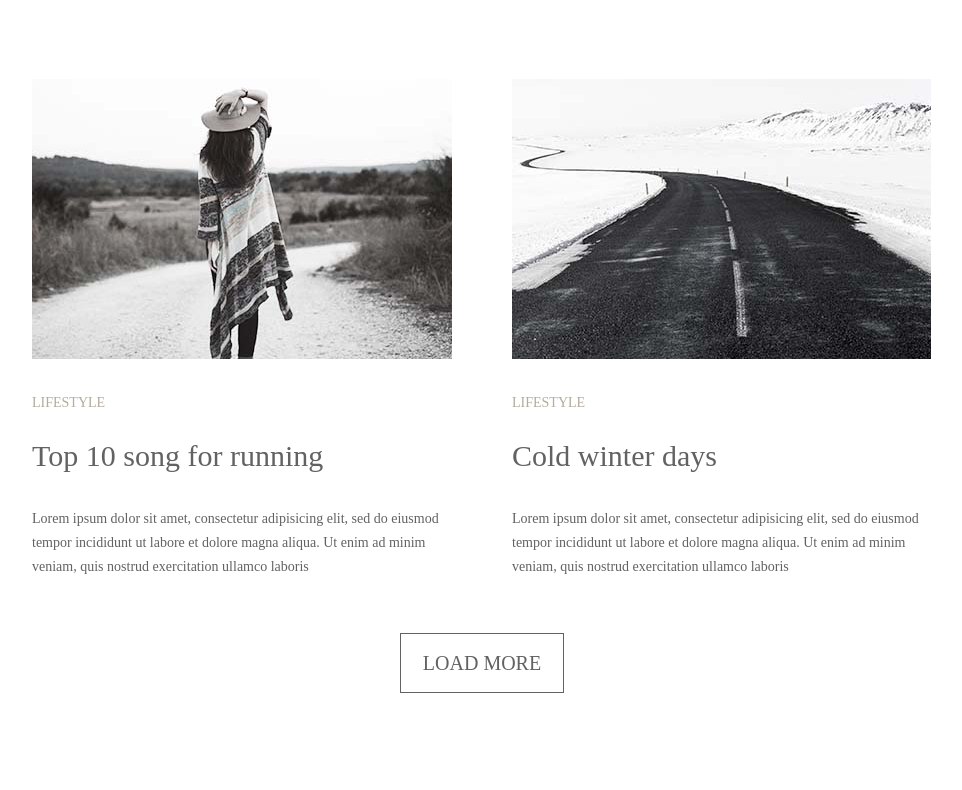
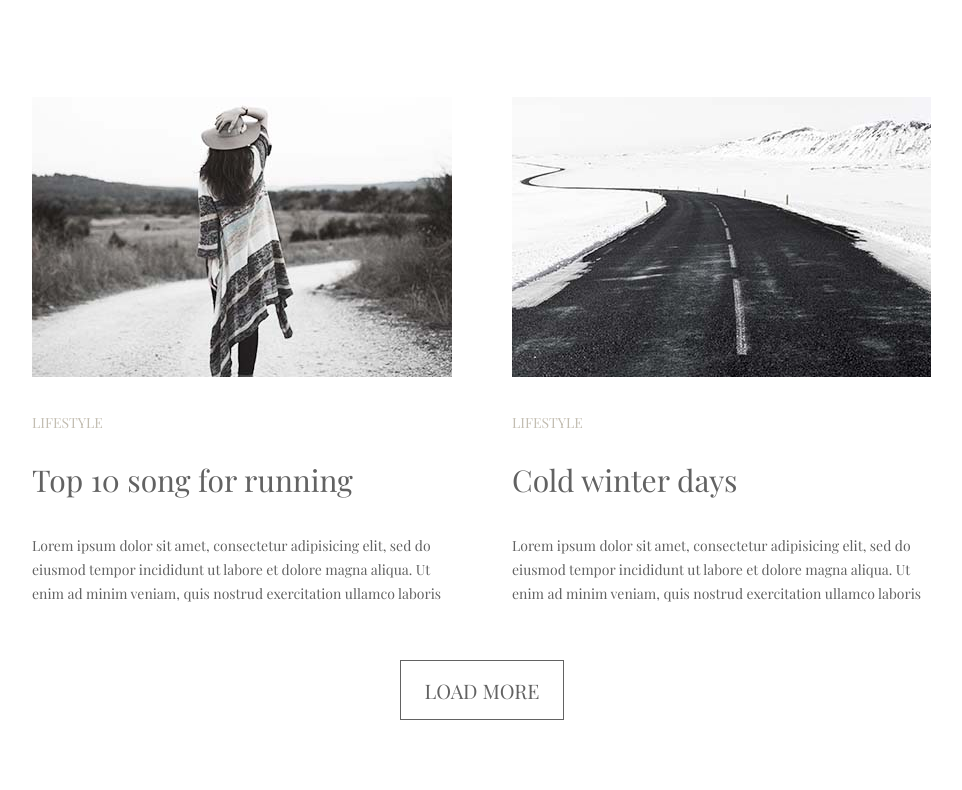
Before and after one commit to DankovDV/Homeworks3, a plain HTML site: page scr/index.html in a window 1280 px wide. Shown: the part 1383-2173 px from the top of the page, without its empty margins (158-1120 px from the left). Before the commit the page ends 2146 px from the top, so only its background shows below. Drawn offline with nearby package versions, Linux system fonts and the light colour scheme.

Commit message:
Second commit Homeworks3

```diff
--- a/scr/css/style.css
+++ b/scr/css/style.css
@@ -30,7 +30,7 @@ li {
 
 .navigation a {
     text-decoration: underline;
-    font-family: PlayfairDisplay;
+    font-family: 'Playfair Display', serif;
     font-size: 14px;
     font-weight: 400;
     line-height: 24px;
@@ -51,17 +51,18 @@ justify-content: space-between;
 
 .lifestyle {
     margin-top: 32px;
-    font-family: PlayfairDisplay;
+    font-family: 'Playfair Display', serif;
     font-size: 14px;
-    font-weight: 300;
+    font-weight: 400;
     text-align: left;
     color: #b4ad9e;
     text-transform: uppercase;
+    opacity: 0.8;
 }
 
 .header {
     margin-top: 28px;
-    font-family: PlayfairDisplay;
+    font-family: 'Playfair Display', serif;
     font-size: 30px;
     font-weight: 400;
     line-height: normal;
@@ -71,7 +72,7 @@ justify-content: space-between;
 
 .text {
     margin-top: 34px;
-    font-family: PlayfairDisplay;
+    font-family: 'Playfair Display', serif;
     font-size: 14px;
     font-weight: 400;
     line-height: 24px;
@@ -98,7 +99,7 @@ justify-content: space-between;
     border: 1px solid #626262;
     background-color: #fff;
     text-transform: uppercase;
-    font-family: PlayfairDisplay;
+    font-family: 'Playfair Display', serif;
     font-size: 20px;
     font-weight: 400;
     color: #626262;
--- a/scr/index.html
+++ b/scr/index.html
@@ -5,6 +5,9 @@
     <meta http-equiv="X-UA-Compatible" content="IE=edge">
     <meta name="viewport" content="width=device-width, initial-scale=1.0">
     <title>Homeworks1</title>
+    <link rel="preconnect" href="https://fonts.googleapis.com">
+    <link rel="preconnect" href="https://fonts.gstatic.com" crossorigin>
+    <link href="https://fonts.googleapis.com/css2?family=Playfair+Display&display=swap" rel="stylesheet">
     <link rel="stylesheet" href="css/style.css">
 </head>
 <body>
```
Also changed, not shown: scr/img/image1.jpg.
